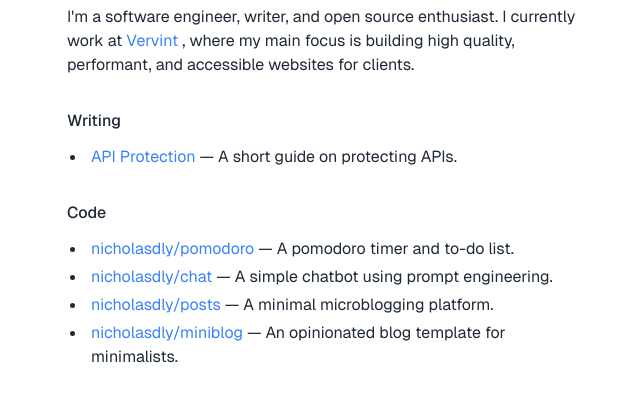
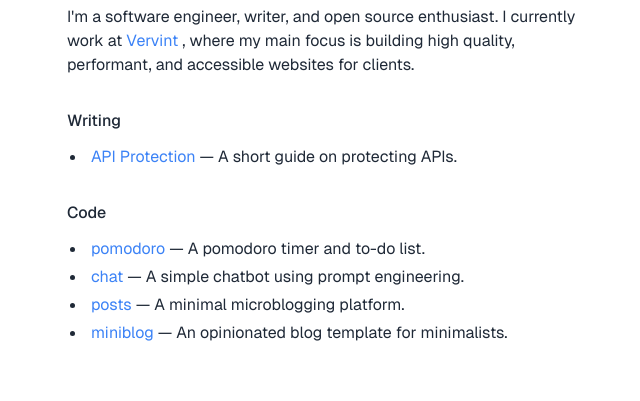
Before and after one commit to nicholasdly/site, an Astro site: page / in a window 1280 px wide. Shown: the part 135-536 px from the top of the page, without its empty margins (309-949 px from the left). Built offline with nearby package versions, Linux system fonts and the light colour scheme; Astro itself is replaced by a stand-in of ours.

Commit message:
refactor: phrasing

```diff
--- a/src/pages/index.mdx
+++ b/src/pages/index.mdx
@@ -17,7 +17,7 @@ I'm a software engineer, writer, and open source enthusiast. I currently work at
 
 ## Code
 
-- [nicholasdly/pomodoro](https://github.com/nicholasdly/pomodoro) — A pomodoro timer and to-do list.
-- [nicholasdly/chat](https://github.com/nicholasdly/chat) — A simple chatbot using prompt engineering.
-- [nicholasdly/posts](https://github.com/nicholasdly/posts) — A minimal microblogging platform.
-- [nicholasdly/miniblog](https://github.com/nicholasdly/miniblog) — An opinionated blog template for minimalists.
+- [pomodoro](https://github.com/nicholasdly/pomodoro) — A pomodoro timer and to-do list.
+- [chat](https://github.com/nicholasdly/chat) — A simple chatbot using prompt engineering.
+- [posts](https://github.com/nicholasdly/posts) — A minimal microblogging platform.
+- [miniblog](https://github.com/nicholasdly/miniblog) — An opinionated blog template for minimalists.
```
